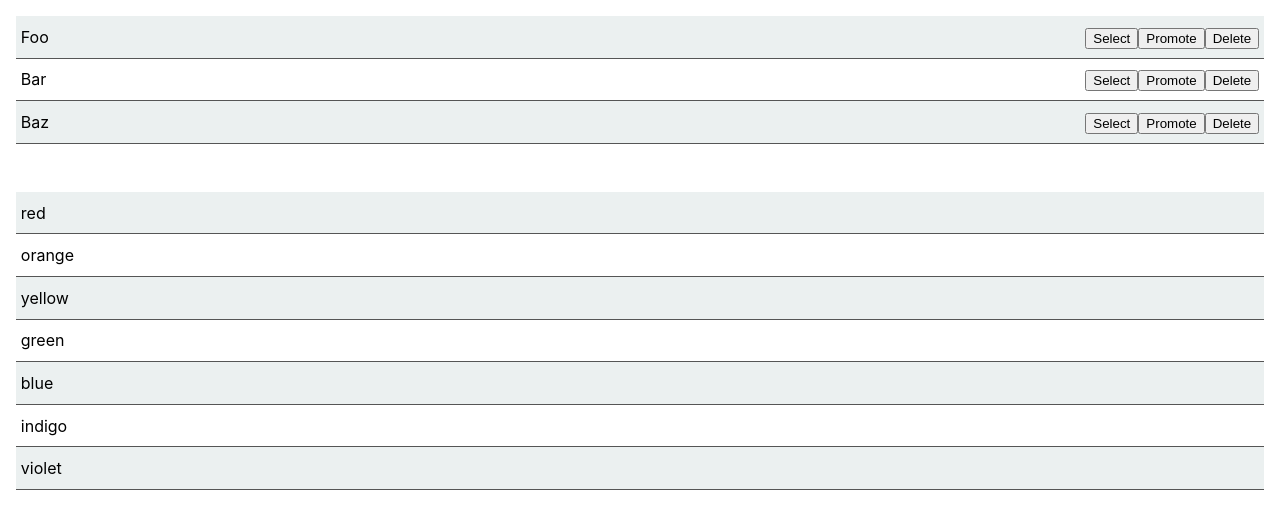
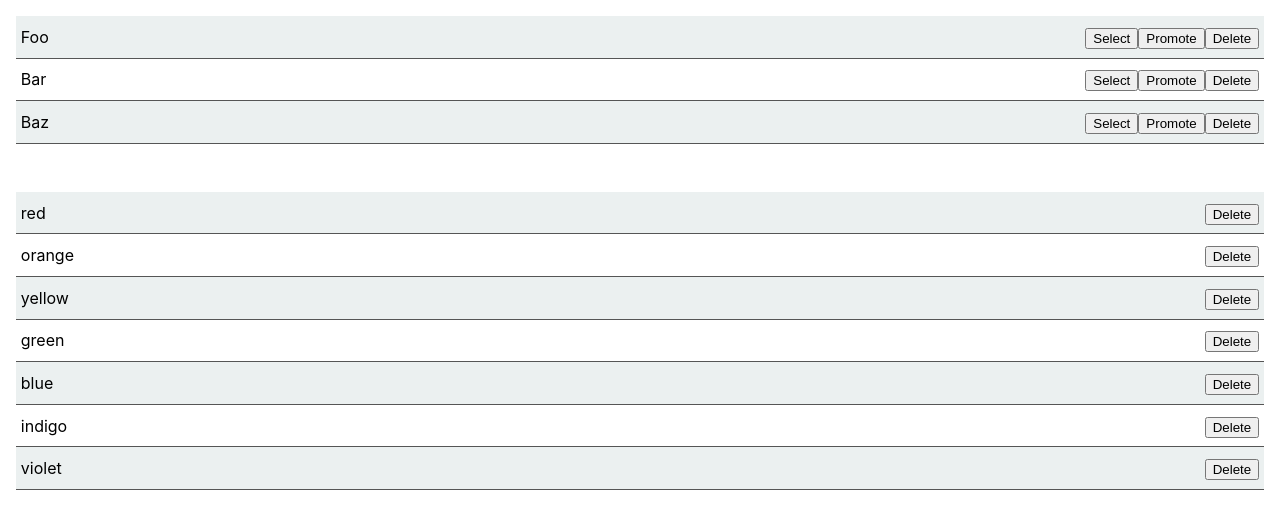
Before and after one commit to reergymerej/bad-parents, a React (Create React App) app: page / in a window 1280 px wide. Shown: the top 528 px of the page. Built offline with nearby package versions, Linux system fonts and the light colour scheme.

Commit message:
Add admin delete exception to colors

```diff
--- a/src/App.js
+++ b/src/App.js
@@ -1,5 +1,17 @@
 import React from 'react';
 import './App.css';
+
+const canDelete = (readOnly, user, isColors) => {
+  const isAdmin = !!(user && user.admin)
+  if (readOnly) {
+    if (isAdmin && isColors) {
+      return true
+    }
+    return false
+  } else {
+    return isAdmin
+  }
+}
 
 const DataRow = (props) => (
   <div className="DataRow">
@@ -15,8 +27,7 @@ const DataRow = (props) => (
             ))
           && <button onClick={props.onPromote}>Promote</button>
       }
-      { !props.readOnly
-        && (props.user && props.user.admin)
+      { canDelete(props.readOnly, props.user, props.isColors)
           && <button onClick={props.onDelete}>Delete</button>
       }
     </div>
@@ -71,6 +82,7 @@ function App() {
         user={user}
       />
       <ReadOnlyList
+        isColors
         items={colors}
         user={user}
       />
```
